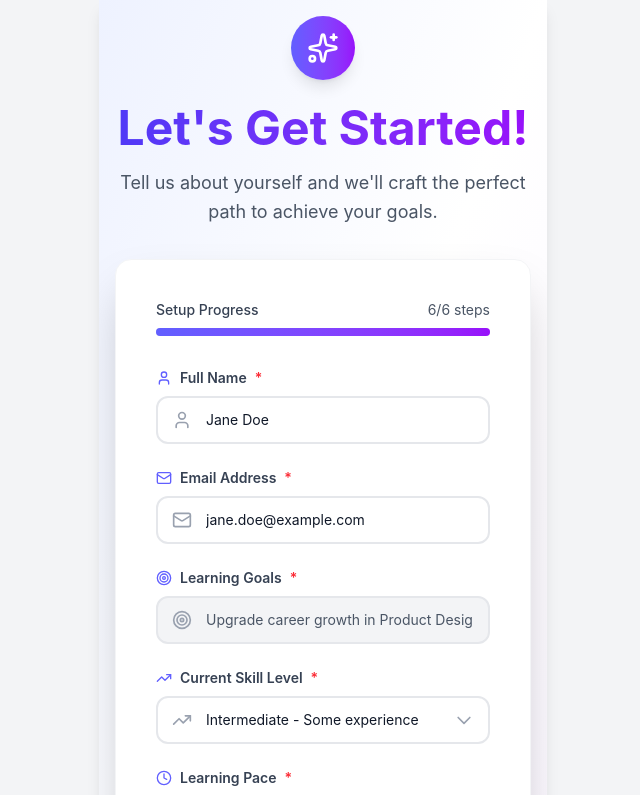
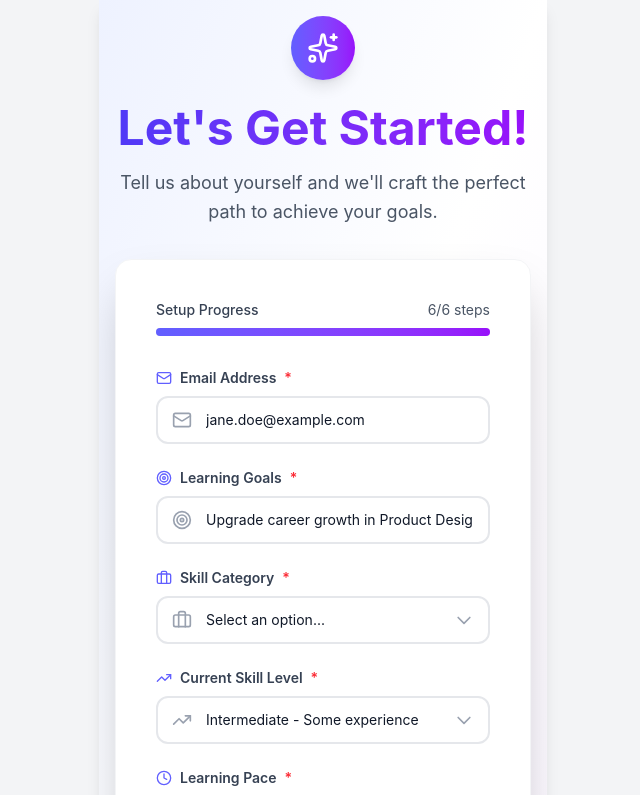
Before and after one commit to aindrajaya/eduujoy-ui, a Next.js app: page / in a window 1280 px wide. Shown: the top 795 px of the page, without its empty margins (317-957 px from the left). Built offline with nearby package versions, Linux system fonts and the light colour scheme.

Commit message:
feat: enhance OnboardingForm component with skill category selection and webhook submission functionality

```diff
--- a/components/OnboardingForm.jsx
+++ b/components/OnboardingForm.jsx
@@ -16,7 +16,8 @@ import {
   CheckCircle,
   ArrowRight,
   AlertCircle,
-  Play
+  Play,
+  Briefcase
 } from 'lucide-react';
 
 export default function OnboardingForm({
@@ -32,14 +33,12 @@ export default function OnboardingForm({
 
   // Set default values for learning goals and preferred content
   const defaultFormData = useMemo(() => ({
-    name: formData.name || '',
     email: formData.email || '',
-    // learningGoals: formData.learningGoals || 'Upgrade career growth in Product Design (UI/UX)',
-    learningGoals: 'Upgrade career growth in Product Design (UI/UX)',
+    learningGoals: formData.learningGoals || '',
+    skillCategory: formData.skillCategory || '',
     currentState: formData.currentState || '',
     learningStyle: formData.learningStyle || '',
-    // preferredContent: formData.preferredContent || 'audioVisual'
-    preferredContent: 'audioVisual'
+    preferredContent: formData.preferredContent || ''
   }), [formData]);
 
   // Use default form data for validation and display
@@ -65,9 +64,9 @@ export default function OnboardingForm({
 
   // Memoized validation rules for performance
   const validationRules = useMemo(() => ({
-    name: { required: true, minLength: 2, pattern: /^[a-zA-Z\s]+$/ },
     email: { required: true, pattern: /^[^\s@]+@[^\s@]+\.[^\s@]+$/ },
     learningGoals: { required: true, minLength: 10 },
+    skillCategory: { required: true },
     currentState: { required: true },
     learningStyle: { required: true },
     preferredContent: { required: true }
@@ -97,6 +96,23 @@ export default function OnboardingForm({
 
 
   const selectFields = useMemo(() => [
+    {
+      name: 'skillCategory',
+      label: 'Skill Category',
+      icon: Briefcase,
+      options: [
+        { value: 'designer', label: 'Designer' },
+        { value: 'programmer', label: 'Programmer' },
+        { value: 'agriculture', label: 'Agriculture' },
+        { value: 'business', label: 'Business' },
+        { value: 'healthcare', label: 'Healthcare' },
+        { value: 'education', label: 'Education' },
+        { value: 'marketing', label: 'Marketing' },
+        { value: 'engineering', label: 'Engineering' },
+        { value: 'other', label: 'Other' }
+      ],
+      disabled: false
+    },
     {
       name: 'currentState',
       label: 'Current Skill Level',
@@ -128,22 +144,12 @@ export default function OnboardingForm({
         { value: 'reading', label: 'Reading - Articles & books' },
         { value: 'interactive', label: 'Interactive - Hands-on projects' }
       ],
-      disabled: true
+      disabled: false
     }
   ], []);
 
     // Form fields configuration for better maintainability
   const formFields = useMemo(() => [
-    {
-      name: 'name',
-      label: 'Full Name',
-      type: 'text',
-      icon: User,
-      placeholder: 'Enter your full name',
-      required: true,
-      autoComplete: 'name',
-      disabled: false
-    },
     {
       name: 'email',
       label: 'Email Address',
@@ -162,7 +168,7 @@ export default function OnboardingForm({
       placeholder: 'e.g., Upgrade career growth in Product Design',
       required: true,
       autoComplete: 'off',
-      disabled: true
+      disabled: false
     }
   ], []);
 
@@ -185,7 +191,7 @@ export default function OnboardingForm({
     setErrors(prev => ({ ...prev, [name]: error }));
   }, [handleInputChange, formFields, selectFields, validateField]);
 
-  // Enhanced submit handler
+  // Enhanced submit handler with webhook POST
   const handleSubmitEnhanced = useCallback(async (e) => {
     e.preventDefault();
 
@@ -210,7 +216,37 @@ export default function OnboardingForm({
 
     setIsSubmitting(true);
     try {
-      await handleSubmit(e);
+      // Prepare form data for webhook (only non-disabled fields)
+      const webhookData = {};
+      [...formFields, ...selectFields].forEach(field => {
+        if (!field.disabled) {
+          webhookData[field.name] = currentFormData[field.name];
+        }
+      });
+
+      // Send POST request to n8n webhook
+      const response = await fetch(
+        'https://n8n-oo1yqkmi2l7g.blueberry.sumopod.my.id/webhook/826acb2a-ac8d-496e-828e-1c0791d1446d',
+        {
+          method: 'POST',
+          headers: {
+            'Content-Type': 'application/json',
+          },
+          body: JSON.stringify(webhookData),
+        }
+      );
+
+      if (!response.ok) {
+        throw new Error(`Webhook request failed with status ${response.status}`);
+      }
+
+      // Call original handleSubmit if provided
+      if (handleSubmit) {
+        await handleSubmit(e);
+      }
+    } catch (error) {
+      console.error('Form submission error:', error);
+      setErrors({ submit: 'Failed to submit form. Please try again.' });
     } finally {
       setIsSubmitting(false);
     }
```
